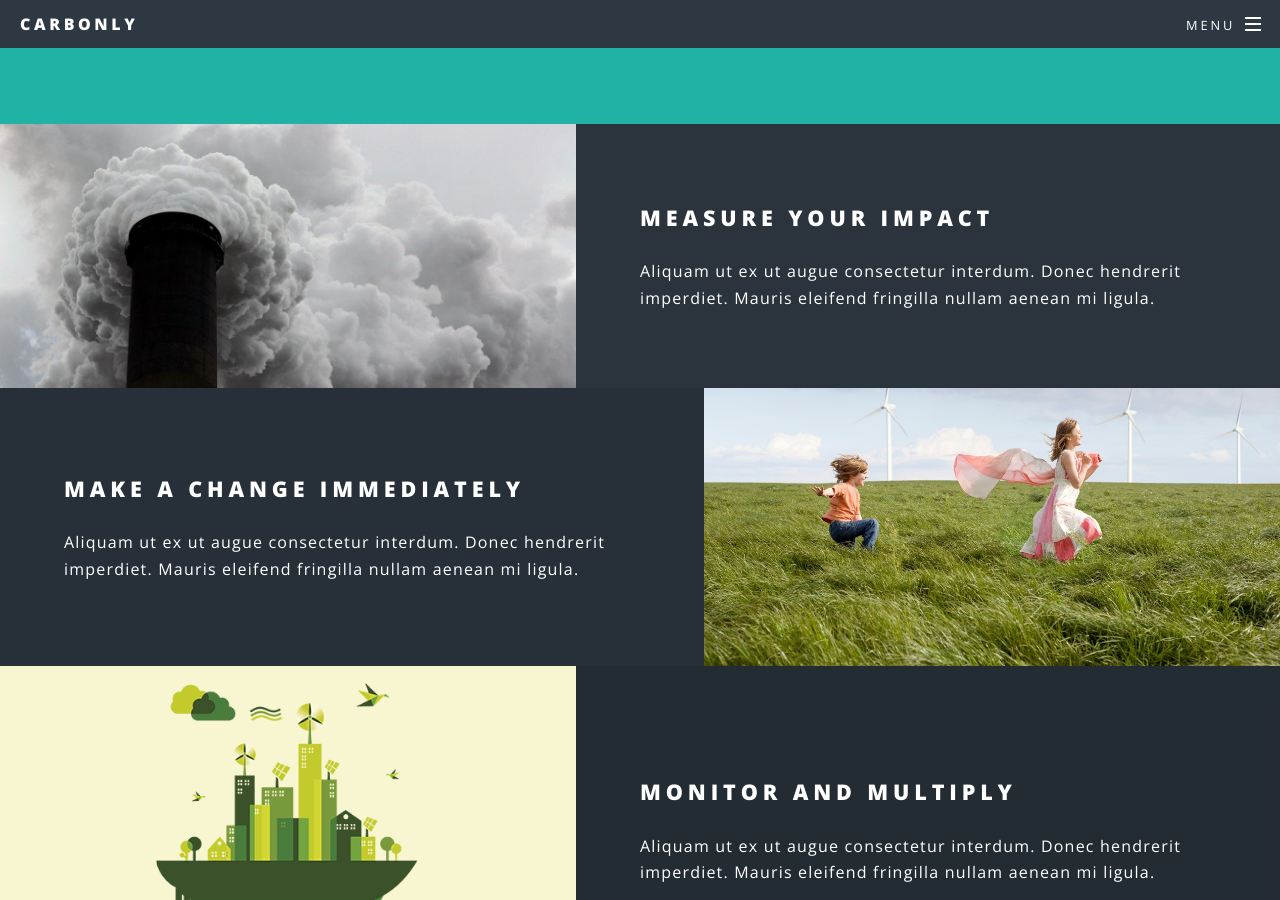
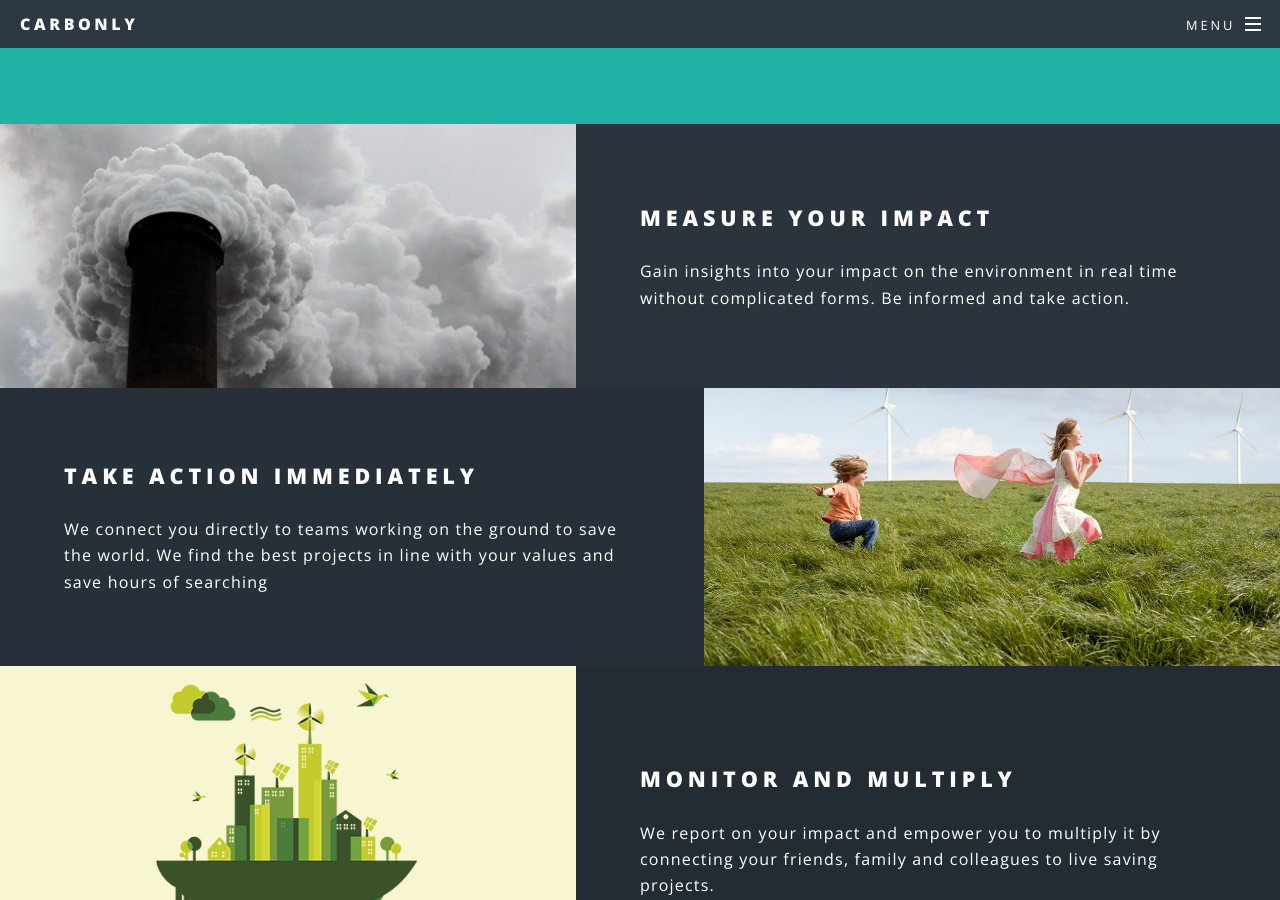
Before and after one commit to brycedavies92/carbonly, a Jekyll site: the page built from index.html, in a window 1280 px wide and 900 px high, scrolled down 1324 px. Built offline with Jekyll 4.4.1, drawn with Linux system fonts in a browser that asks for light colours; some of the changed text lies outside the part shown.

Commit message:
Update index.html
update copy

```diff
--- a/index.html
+++ b/index.html
@@ -36,19 +36,19 @@
 						<section class="spotlight">
 							<div class="image"><img src="images/energy-coal-smokestack-closeup.jpg" alt="" /></div><div class="content">
 								<h2>Measure Your Impact<br /></h2>
-								<p>Aliquam ut ex ut augue consectetur interdum. Donec hendrerit imperdiet. Mauris eleifend fringilla nullam aenean mi ligula.</p>
+								<p>Gain insights into your impact on the environment in real time without complicated forms. Be informed and take action.</p>
 							</div>
 						</section>
 						<section class="spotlight">
 							<div class="image"><img src="images/clean-energy.jpg" alt="" /></div><div class="content">
-								<h2>Make A Change Immediately<br /></h2>
-								<p>Aliquam ut ex ut augue consectetur interdum. Donec hendrerit imperdiet. Mauris eleifend fringilla nullam aenean mi ligula.</p>
+								<h2>Take Action Immediately<br /></h2>
+								<p>We connect you directly to teams working on the ground to save the world. We find the best projects in line with your values and save hours of searching</p>
 							</div>
 						</section>
 						<section class="spotlight">
 							<div class="image"><img src="images/report.png" alt="" /></div><div class="content">
 								<h2>Monitor and Multiply<br /></h2>
-								<p>Aliquam ut ex ut augue consectetur interdum. Donec hendrerit imperdiet. Mauris eleifend fringilla nullam aenean mi ligula.</p>
+								<p>We report on your impact and empower you to multiply it by connecting your friends, family and colleagues to live saving projects.</p>
 							</div>
 						</section>
 					</section>
@@ -59,7 +59,7 @@
 							<header class="major">
 								<h2>It all starts with one.</h2>
 								<p>Have you ever been told that one person can’t make a difference?<br />
-								It's time to prove them wrong.</p>
+								We're proving them wrong.</p>
 							</header>
 							<ul class="features">
 								<li class="icon fa-paper-plane-o">
@@ -68,7 +68,7 @@
 								</li>
 								<li class="icon fa-laptop">
 									<h3>Measure and Monitor</h3>
-									<p>Make a change right from your laptop</p>
+									<p>We provide up to data information on how much you've saved and help you to measure your multiplier impact through socia media</p>
 								</li>
 								<li class="icon fa-code">
 									<h3>CarbonTech Platform</h3>
@@ -84,7 +84,7 @@
 								</li>
 								<li class="icon fa-flag-o">
 									<h3>Tried and Trusted</h3>
-									<p>We connect you with certified carbon offset providers making an impact to give you peace of mind. </p>
+									<p>We connect you only to certified carbon offset providers with a proven track record to give you peace of mind. </p>
 								</li>
 							</ul>
 						</div>
```
